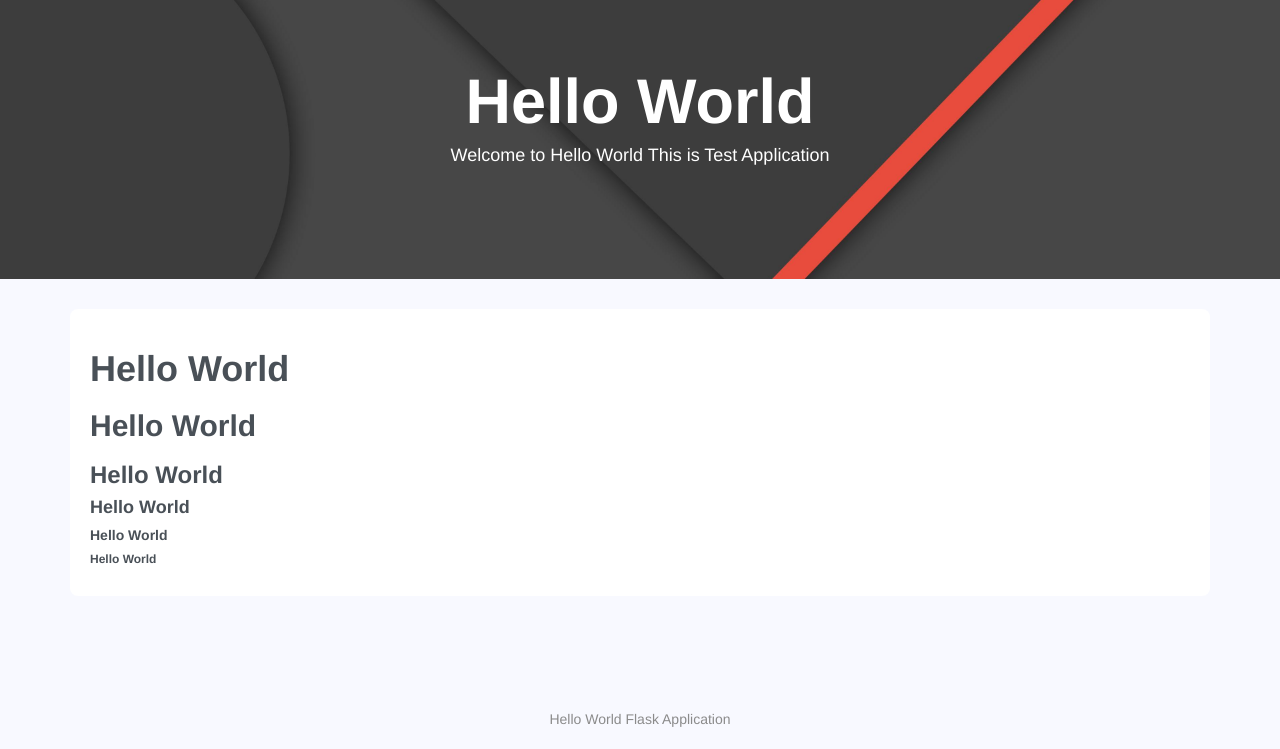
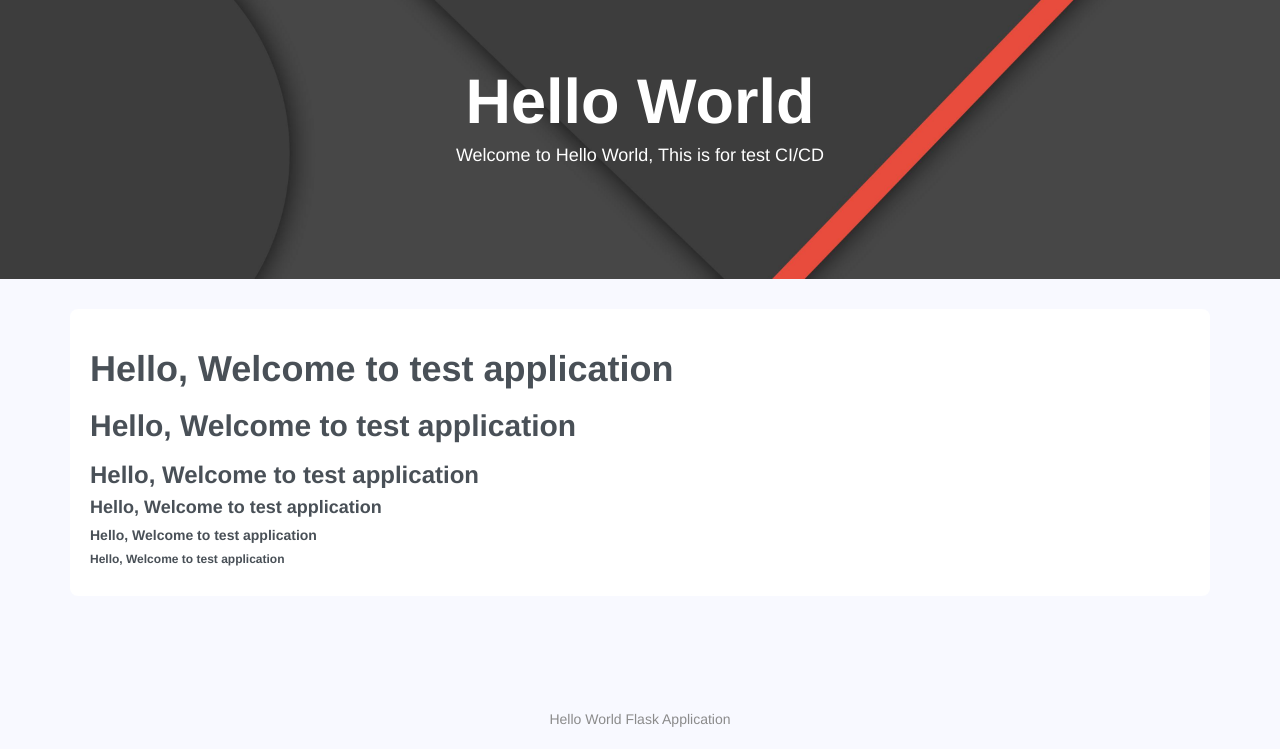
Before and after one commit to cdeveloper123/Flask_test, a Flask app: page / in a window 1280 px wide. Shown: the part 51-800 px from the top of the page. Run offline with Flask 2, Linux system fonts and the light colour scheme; some libraries are stand-ins or nearby versions.

Commit message:
Test scripts

```diff
--- a/templates/index.html
+++ b/templates/index.html
@@ -21,7 +21,7 @@ Home
       <div class="container">
           <center>
           <h1 style="color:white"><b>Hello World</b></h1>
-        <h4 style="color:white">Welcome to Hello World This is Test Application</h4>
+        <h4 style="color:white">Welcome to Hello World, This is for test CI/CD</h4>
               <br>
           </center>
       </div>
@@ -29,12 +29,12 @@ Home
 <div class="container">
 
     <div class="card">
-        <h1><b>Hello World</b></h1>
-        <h2><b>Hello World</b></h2>
-        <h3><b>Hello World</b></h3>
-        <h4><b>Hello World</b></h4>
-        <h5><b>Hello World</b></h5>
-        <h6><b>Hello World</b></h6>
+        <h1><b>Hello, Welcome to test application</b></h1>
+        <h2><b>Hello, Welcome to test application</b></h2>
+        <h3><b>Hello, Welcome to test application</b></h3>
+        <h4><b>Hello, Welcome to test application</b></h4>
+        <h5><b>Hello, Welcome to test application</b></h5>
+        <h6><b>Hello, Welcome to test application</b></h6>
     </div>
 </div>
 <div class="footer-2">
```
